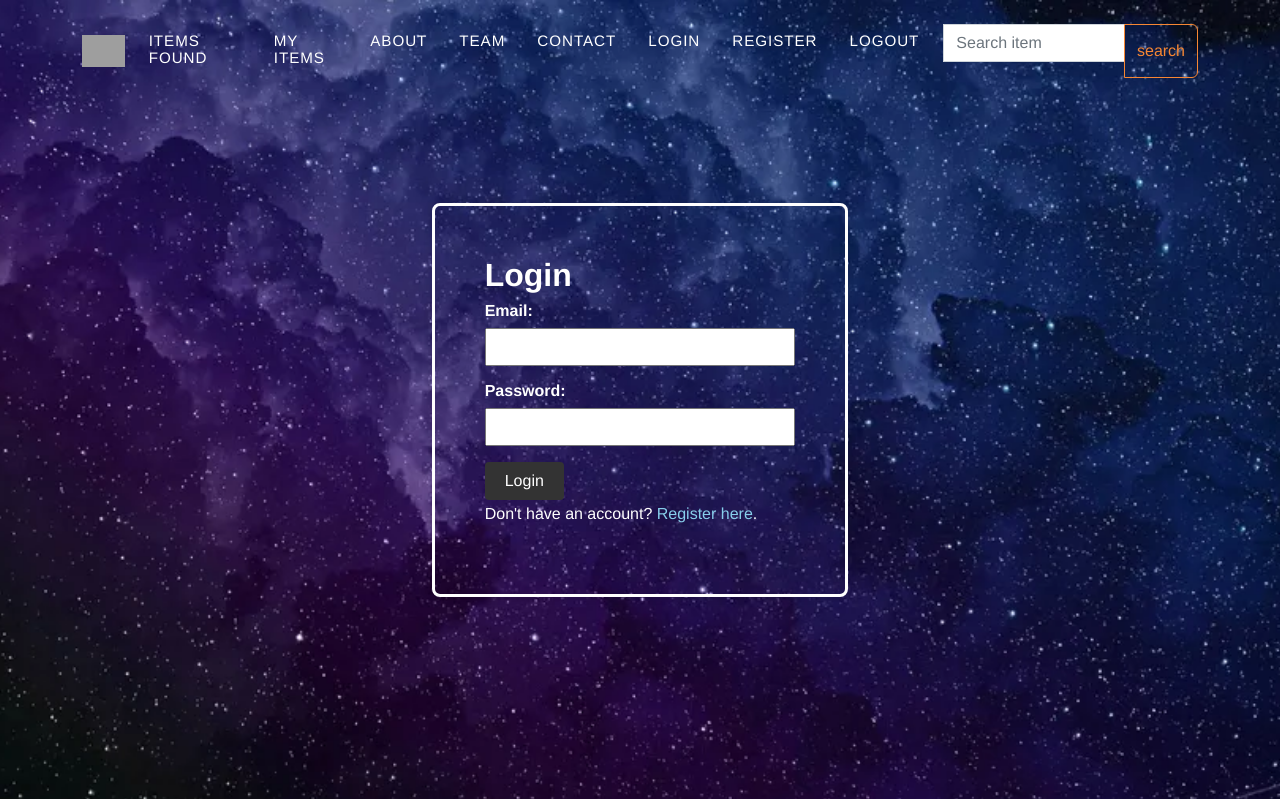
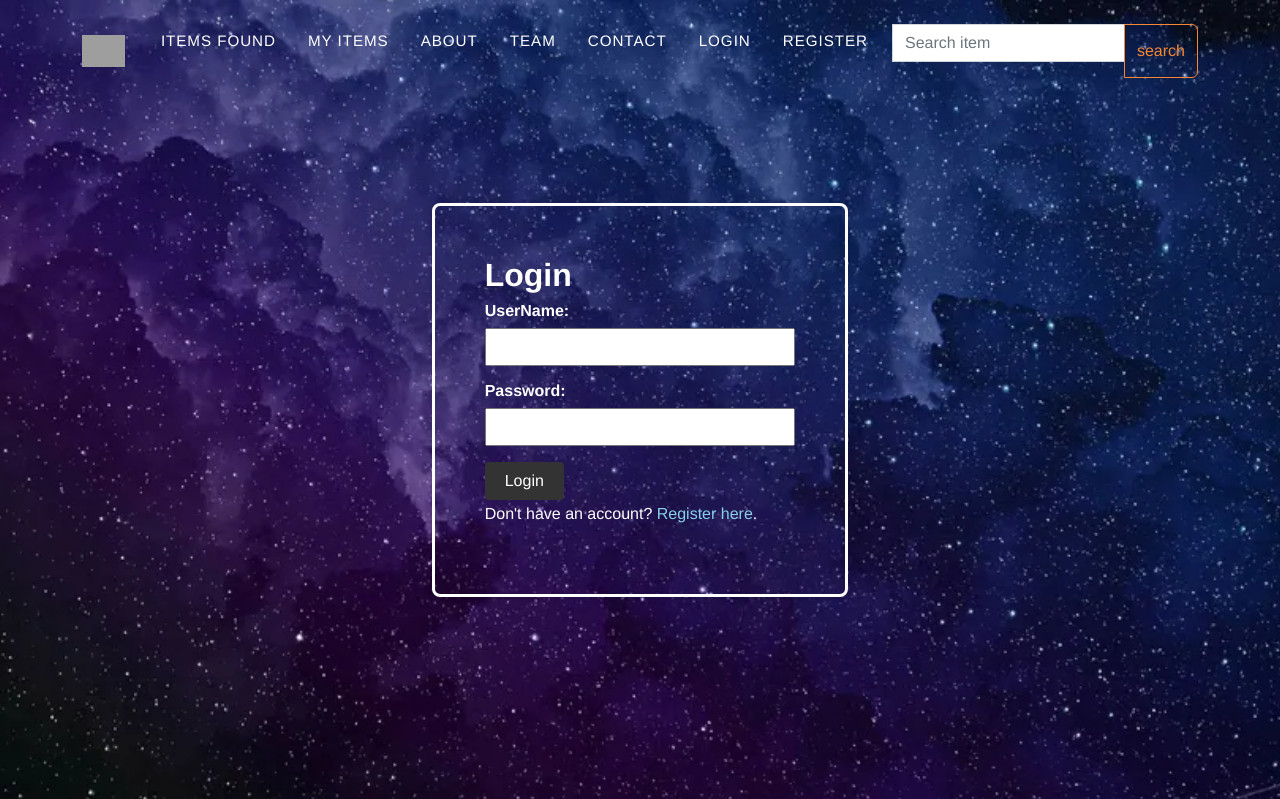
Before and after one commit to Faiz-Ahmed10/Lost-and-Found, a Django app: page /login/ in a window 1280 px wide. Shown: the top 799 px of the page. Run offline with Django 4.2, Linux system fonts and the light colour scheme; some libraries are stand-ins or nearby versions; grey boxes are pictures that could not be loaded.

Commit message:
login register merged with front

```diff
--- a/lostandfound/lostandfound/urls.py
+++ b/lostandfound/lostandfound/urls.py
@@ -20,7 +20,7 @@ from lostandfound import views
 
 urlpatterns = [
     path("admin/", admin.site.urls),
-    path("", views.index),
-    path("login/", views.login, name="login"),
+    path("", views.index, name="home"),
+    path("login/", views.signin, name="login"),
     path("register/", views.register, name="register")
 ]
--- a/lostandfound/lostandfound/views.py
+++ b/lostandfound/lostandfound/views.py
@@ -1,22 +1,26 @@
 from django.http import HttpResponse
 from django.shortcuts import render,redirect
 from django.contrib.auth.models import User
+from django.contrib.auth import authenticate,login
+from django.contrib import messages
 
 
 def index(request):
     return render(request,"index.html")
 
-def login(request):
+def signin(request):
     if request.method == "POST":
-        email = request.POST['email']
+        name = request.POST['name']
         password = request.POST['password']
 
-        user = authenticate(email=email,password=password)
+        user = authenticate(username=name,password=password)
 
         if user is not None:
             login(request,user)
+            uname = user.username
+            return render(request,"index.html",{'uname':uname})
         else:
-            pass
+            return redirect('register')
     return render(request,"login.html")
 
 def register(request):
--- a/lostandfound/templates/base.html
+++ b/lostandfound/templates/base.html
@@ -35,10 +35,12 @@
                         <li class="nav-item"><a class="nav-link" href="/#about">About</a></li>
                         <li class="nav-item"><a class="nav-link" href="/#team">Team</a></li>
                         <li class="nav-item"><a class="nav-link" href="/#contact">Contact</a></li>
-
+                        {% if user.is_authenticated %}
+                        <li class="nav-item"><a class="nav-link" href="#">Logout</a></li>
+                        {% else %}
                         <li class="nav-item"><a class="nav-link" href="/login">Login</a></li>
                         <li class="nav-item"><a class="nav-link" href="/register">Register</a></li>
-                        <li class="nav-item"><a class="nav-link" href="#">Logout</a></li>
+                        {% endif %}
                         <li class="nav-item"><div class="input-group">
                             <input type="search" class="form-control rounded" placeholder="Search item" aria-label="Search" aria-describedby="search-addon" />
                             <button type="button" class="btn btn-outline-primary" data-mdb-ripple-init>search</button>
--- a/lostandfound/templates/index.html
+++ b/lostandfound/templates/index.html
@@ -6,6 +6,9 @@
         <!-- Masthead-->
         <header class="masthead">
             <div class="container px-4 px-lg-5">
+                {% if user.is_authenticated %}
+                <div class="masthead-subheading"><p class="animated-text">Hi, {{uname}}</p></div><br>
+                {% endif %}
                 <div class="masthead-subheading"><p class="animated-text">Have you lost something?</p></div><br>
                 <div class="masthead-subheading"><p class="animated-text1">Or have you found something?</p></div><br>
                 <a class="btn btn-primary btn-xl text-uppercase" href="#services">Upload item</a>
--- a/lostandfound/templates/login.html
+++ b/lostandfound/templates/login.html
@@ -78,11 +78,11 @@
 </head>
 <body>
 <div class="abc">
-<form>
-
+<form action="" method="POST" >
+    {% csrf_token %}
     <h2>Login</h2>
-    <label for="email">Email:</label>
-    <input type="email" id="email" name="email" required>
+    <label for="name">UserName:</label>
+    <input type="name" id="name" name="name" required>
 
     <label for="password">Password:</label>
     <input type="password" id="password" name="password" required>
--- a/lostandfound/templates/register.html
+++ b/lostandfound/templates/register.html
@@ -81,7 +81,7 @@
 <div class="abc">
 <form action="" method="POST">
     {% csrf_token %}
-    <label for="name">Name:</label>
+    <label for="name">UserName:</label>
     <input type="text" id="name" name="name" required>
 
     <label for="email">Email:</label>
```
Also changed, not shown: lostandfound/db.sqlite3.
